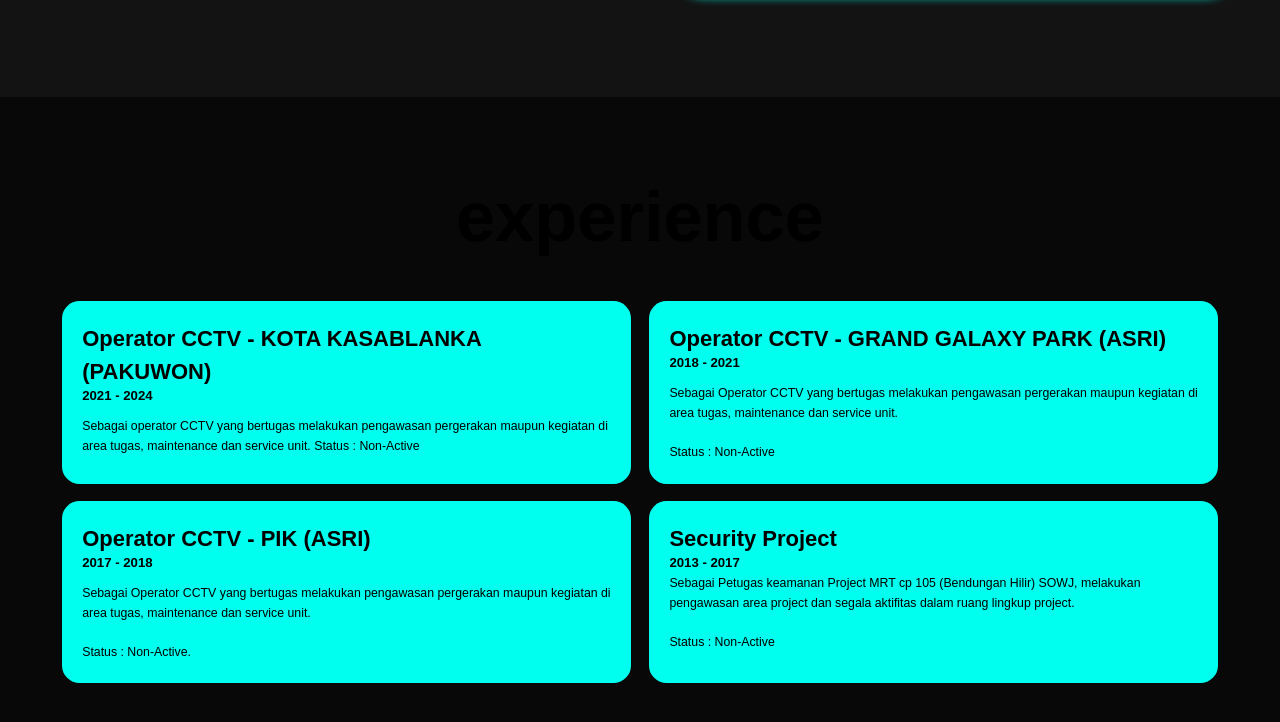
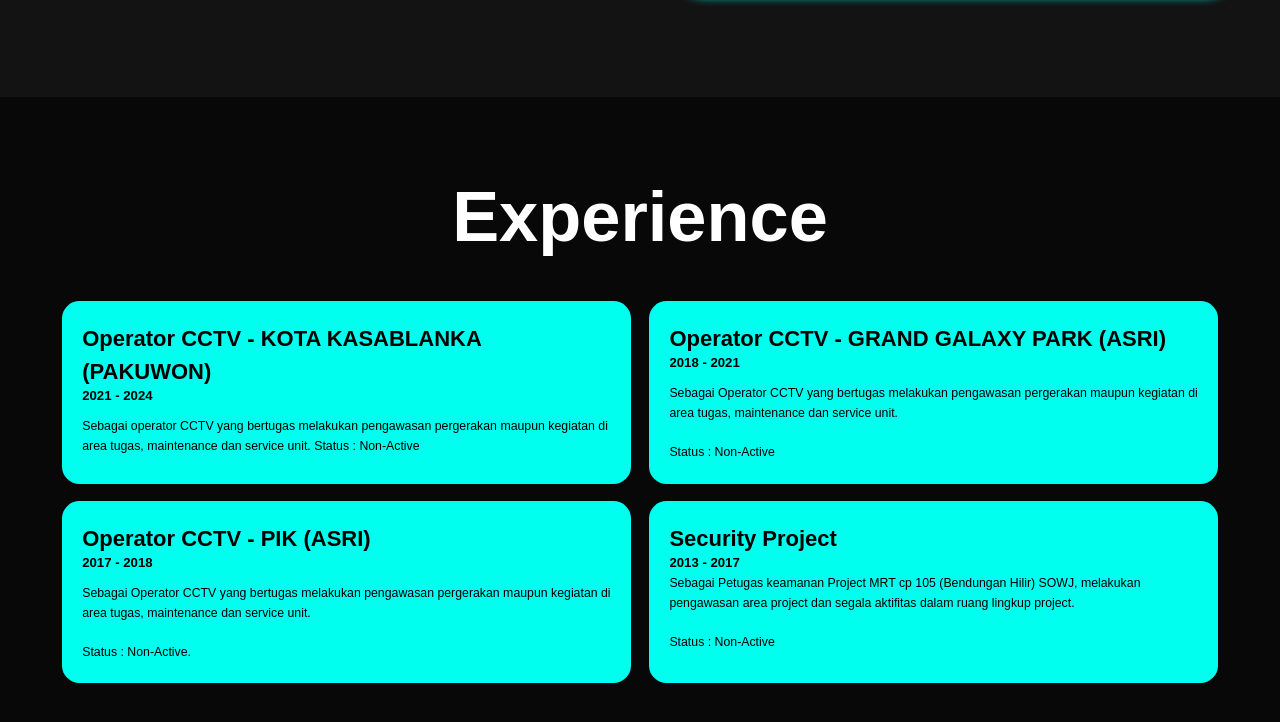
Before and after one commit to fahri48apay/personalWeb, a plain HTML site: page index.html in a window 1280 px wide. Shown: the part 2006-2728 px from the top of the page. Drawn offline with nearby package versions, Linux system fonts and the light colour scheme.

Commit message:
edit heading color pada section experience

```diff
--- a/index.html
+++ b/index.html
@@ -104,7 +104,7 @@
     </section>
     <!-- Section experience -->
     <section class="experience" id="experience">
-        <h2 class="heading">experience</h2>
+        <h2 class="heading">Experience</h2>
         <div class="experience-container">
             <div class="experience-box">
                 <div class="experience-info">
--- a/style.css
+++ b/style.css
@@ -377,6 +377,9 @@ span {
     color: black;
     padding: 4rem 2rem;
 }
+.experience .heading {
+    color: white;
+}
 
 .experience-container {
     display: grid;
```
